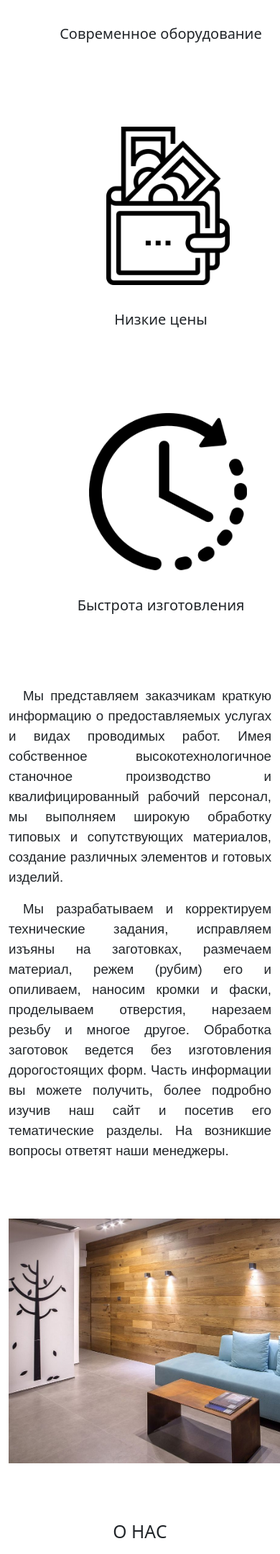
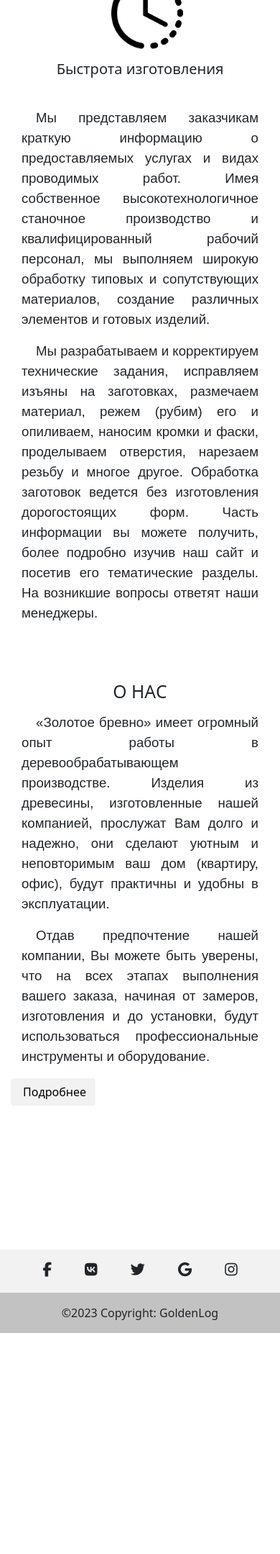
Before and after one commit to myrahkis/goldenlog, a Django app: page / in a window 390 px wide; the page is wider, and only the part inside the window is pictured. Shown: the part 1199-3358 px from the top of that part at 72% size. After the commit the page ends 3051 px from the top of that part, so only its background shows below. Run offline with Django 4.2, Linux system fonts and the light colour scheme; data that the repository does not hold is empty; some libraries are stand-ins or nearby versions.

Commit message:
trying to make main page responsive

```diff
--- a/static/css/styleMainPage.css
+++ b/static/css/styleMainPage.css
@@ -1,6 +1,27 @@
 * {
     box-sizing: border-box;
 }
+
+body {
+    margin: 0;
+    padding: 0;
+}
+
+h1, h2, h3, h4, h5, h6 {
+    margin: 0;
+    /*line-height: 1.4em;*/
+}
+
+.container-fluid {
+    padding: 0;
+}
+
+.container {
+    max-width: 1110px;
+    margin: 0 auto;
+    padding: 0;
+}
+
 
 /* carousel styles */
 
@@ -27,11 +48,6 @@
   width:100%;
 }
 
-/* background carousel */
-
-.backContainer {
-    background: linear-gradient(#40372F, transparent);
-}
 
 /* registration button styles */
 
@@ -62,39 +78,14 @@ a {
     color: inherit;
 }
 
-/*  MAIN PAGE */
-
-@media (min-width: 1200px) {
-    .containerAbout{
-        margin-right: auto;
-        margin-left: auto;
-        max-width: 1070px;
-    }
-}
-
-/*@media (min-width: 1200px) {*/
-/*    .containerAboutMain{*/
-/*        max-width: 1200px;*/
-/*    }*/
-/*}*/
 
 /*under carousel*/
 
-.mainImg {
-    float:left;
-    /*margin-top: 30px;*/
-    margin-right: 30px;
-}
-
-.sign {
-    padding: 7px;
-    margin: 10px 0 5px 5px;
-}
-
 .containerImg {
     display: flex;
-    justify-items: center;
-    flex-flow: wrap;
+    /*justify-items: center;*/
+    flex-direction: row;
+    margin-bottom: 20px;
     /*flex-wrap: wrap;*/
 }
 
@@ -107,28 +98,142 @@ p {
 .textAbout {
     font-family: 'Poppins', sans-serif;
     font-size: 14pt;
+    text-align: justify;
 }
 
-/* footer styles*/
+.sign {
+    margin: 60px;
+    padding: 7px;
+    /*margin: 10px 0 5px 5px;*/
+}
 
-/** {*/
-/*  margin: 0;*/
+.sign-h5 {
+    text-align: center;
+    margin-top: 10px;
+}
+
+.sign-img {
+    width: 220px;
+    height: 220px;
+}
+
+.p-index-about {
+    text-align: justify;
+}
+
+.about-img {
+    float:left;
+    margin-right: 30px;
+    margin-top: 20px;
+    width: 510px;
+    height: 340px;
+    margin-bottom: 80px;
+}
+
+/* footer */
+
+/*.footer {*/
+
 /*}*/
 
-/*html,*/
-/*body {*/
-/*  height: 100%;*/
-/*}*/
+/* responsive */
 
-/*body {*/
-/*  display: flex;*/
-/*  flex-direction: column;*/
-/*}*/
+/* Large: 992-1199px */
+@media (max-width: 1199px) {
+    .container {
+        max-width: 960px;
+        margin: 0 auto;
+    }
+    .sign {
+        margin: 30px;
+    }
+    .sign-img {
+        width: 200px;
+        height: 200px;
+    }
+    .btn-about {
+        margin-top: -130px;
+    }
+}
 
-/*.content {*/
-/*  flex: 1 0 auto;*/
-/*}*/
+/* Medium: 768-991px */
+@media (max-width: 991px) {
+    .container {
+        max-width: 720px;
+        margin: 0 auto;
+    }
+    .sign {
+        margin: 15px;
+    }
+    .sign-img {
+        width: 150px;
+        height: 150px;
+    }
+    .about-img {
+        margin-top: 60px;
+        width: 390px;
+        height: 240px;
+        margin-bottom: 30px;
+    }
+    .btn-about {
+        margin-top: 0;
+    }
+}
 
-/*footer {*/
-/*  flex: 0 0 auto;*/
-/*}*/
+/* Small: 576-767px */
+@media (max-width: 767px) {
+    .container {
+        max-width: 540px;
+        margin: 0 auto;
+    }
+    .sign {
+        margin: 15px;
+    }
+    .sign-img {
+        width: 100px;
+        height: 100px;
+    }
+    .about-img {
+        display: block;
+        float: top;
+        margin: 0 15px 60px 15px;
+        width: 390px;
+        height: 240px;
+        /*margin-bottom: 60px;*/
+    }
+    .carousel {
+        visibility: hidden;
+        display: none;
+    }
+    .navbar-expand {
+        flex-wrap: wrap;
+    }
+    .h2-about {
+        text-align: center;
+        margin-bottom: 15px;
+    }
+}
+
+/* Large: 0(320)-575px */
+@media (max-width: 575px) {
+    .container {
+        padding: 0 15px;
+        margin: 0 auto;
+    }
+    .containerImg {
+        flex-direction: column;
+        text-align: center;
+    }
+    .sign-img {
+        width: 100px;
+        height: 100px;
+    }
+    .about-img {
+        visibility: hidden;
+        display: none;
+    }
+    .carousel {
+        visibility: hidden;
+        display: none;
+    }
+}
--- a/templates/base.html
+++ b/templates/base.html
@@ -16,9 +16,9 @@
     {% block css %}{% endblock %}
     <title>{% block title %}{% endblock %}</title>
 </head>
-<header style="margin-bottom: 110px">
-    <nav class="navbar navbar-expand-lg navbar-light fixed-top" style="background-color: #F2F2F2;">
-      <div class="container-fluid">
+<header class="header" id="header" style="margin-bottom: 110px">
+    <nav class="navbar navbar-expand navbar-light fixed-top" style="background-color: #F2F2F2;">
+      <div class="container-xl">
         <div class="navbar-brand">
             <img src="{% static 'images/logo.png' %}" alt=":(" width="30" height="30" class="d-inline-block align-text-top">
             GoldenLog
@@ -82,16 +82,11 @@
     </nav>
 </header>
 <body>
-    {#    "{% static 'images/bedroom.jpg' %}"#}
-    {#    "{% static 'images/kitchen.jpg' %}"#}
-    {#    "{% static 'images/lamp.jpg' %}"#}
-
     {% block contend %}
     {% endblock %}
-
-    <footer class="text-center text-white" style="background-color: #F2F2F2; margin-top: 200px">
+    <footer class="footer text-center text-white" style="background-color: #F2F2F2; margin-top: 200px">
       <!-- Grid container -->
-      <div class="container pt-1">
+      <div class="container-fluid">
         <!-- Section: Social media -->
         <section class="mb-1">
           <!-- Facebook -->
@@ -102,7 +97,6 @@
             data-mdb-ripple-color="dark"
             ><i class="fab fa-facebook-f"></i
           ></a>
-
           <!-- VK -->
           <a
             class="btn btn-link btn-floating btn-lg text-dark m-1"
@@ -111,7 +105,6 @@
             data-mdb-ripple-color="dark"
             ><i class="fab fa-vk"></i
           ></a>
-
           <!-- Twitter -->
           <a
             class="btn btn-link btn-floating btn-lg text-dark m-1"
@@ -120,7 +113,6 @@
             data-mdb-ripple-color="dark"
             ><i class="fab fa-twitter"></i
           ></a>
-
           <!-- Google -->
           <a
             class="btn btn-link btn-floating btn-lg text-dark m-1"
@@ -129,7 +121,6 @@
             data-mdb-ripple-color="dark"
             ><i class="fab fa-google"></i
           ></a>
-
           <!-- Instagram -->
           <a
             class="btn btn-link btn-floating btn-lg text-dark m-1"
@@ -142,10 +133,9 @@
         <!-- Section: Social media -->
       </div>
       <!-- Grid container -->
-
       <!-- Copyright -->
       <div class="text-center text-dark p-3" style="background-color: rgba(0, 0, 0, 0.2);">
-        ©2022 Copyright: GoldenLog
+        ©2023 Copyright: GoldenLog
       </div>
       <!-- Copyright -->
     </footer>
--- a/templates/index.html
+++ b/templates/index.html
@@ -3,12 +3,8 @@
 {% block title %}GoldenLog{% endblock %}
 {% block css %}<link href="{% static 'css/styleMainPage.css' %}" rel="stylesheet">{% endblock %}
 
-<body>
-{#    "{% static 'images/bedroom.jpg' %}"#}
-{#    "{% static 'images/kitchen.jpg' %}"#}
-{#    "{% static 'images/lamp.jpg' %}"#}
-
 {% block contend %}
+    <div class="container-fluid">
         <div id="carouselExampleCaptions" class="carousel slide" data-bs-ride="carousel" style="margin-top: -53px; margin-bottom: 80px">
             <div class="carousel-indicators">
                 <button type="button" data-bs-target="#carouselExampleCaptions" data-bs-slide-to="0" class="active"
@@ -51,11 +47,10 @@
                 <span class="visually-hidden">Next</span>
             </button>
         </div>
-    <!-- /.carousel -->
-
+    </div>
     <div class="container">
         <h2 style="text-align: center; margin-bottom: 30px">Рекомендуем Вам следующую продукцию:</h2>
-        <div class="textAbout" style="text-align: justify">
+        <div class="textAbout">
             <ul style="margin-bottom: 70px">
                 <li><b>Дверные блоки</b> по конкретным индивидуальным замерам, представленные в разных оттенках и стилях.</li>
                 <li><b>Мебель</b> из благородной древесины для роскошного декора кабинета или офиса</li>
@@ -65,50 +60,51 @@
                     каюты теплохода и т.д.</li>
             </ul>
         </div>
-
+        <div class="container">
             <h2 style="text-align: center">Почему делать заказы у нас выгодно?</h2>
-        <div class="containerImg" style="margin-bottom: 80px">
+            <div class="containerImg">
                 <figure class="sign">
-               <p><img src="{% static 'images/mech.png' %}" alt=":(" width="220" height="220" style="margin: 80px"></p>
-               <h5 style="text-align: center; margin-top: -60px">Современное оборудование</h5>
+                   <p><img class="sign-img" src="{% static 'images/mech.png' %}" alt=":(" width="220" height="220"></p>
+                   <h5 class="sign-h5">Современное оборудование</h5>
                 </figure>
                 <figure class="sign">
-               <p><img src="{% static 'images/money.png' %}" alt=":(" width="220" height="220" style="margin: 80px"></p>
-               <h5 style="text-align: center; margin-top: -60px">Низкие цены</h5>
+                   <p><img class="sign-img" src="{% static 'images/money.png' %}" alt=":(" width="220" height="220"></p>
+                   <h5 class="sign-h5">Низкие цены</h5>
                 </figure>
                 <figure class="sign">
-               <p><img src="{% static 'images/time.png' %}" alt=":(" width="220" height="220" style="margin: 80px"></p>
-               <h5 style="text-align: center; margin-top: -60px">Быстрота изготовления</h5>
+                   <p><img class="sign-img" src="{% static 'images/time.png' %}" alt=":(" width="220" height="220"></p>
+                   <h5 class="sign-h5">Быстрота изготовления</h5>
                 </figure>
             </div>
-
-        <p style="text-align: justify">
+        </div>
+        <div class="container">
+            <p class="p-index-about">
                 Мы представляем заказчикам краткую информацию о предоставляемых услугах и видах проводимых работ. Имея
                 собственное высокотехнологичное станочное производство и квалифицированный рабочий персонал, мы выполняем
                 широкую обработку типовых и сопутствующих материалов, создание различных элементов и готовых изделий.
             </p>
-        <p style="text-align: justify; margin-bottom: 80px">
+            <p class="p-index-about" style="margin-bottom: 80px">
                 Мы разрабатываем и корректируем технические задания, исправляем изъяны на заготовках, размечаем материал,
                 режем (рубим) его и опиливаем, наносим кромки и фаски, проделываем отверстия, нарезаем резьбу и многое другое.
                 Обработка заготовок ведется без изготовления дорогостоящих форм. Часть информации вы можете получить,
                 более подробно изучив наш сайт и посетив его тематические разделы. На возникшие вопросы ответят наши менеджеры.
             </p>
-
-        <img src="{% static 'images/main.jpg' %}" style="width: 510px; height: 340px; margin-bottom: 80px" alt="responsive image" class="mainImg">
-        <h2 style="text-align: center; margin-bottom: 15px; ">О НАС</h2>
-        <p style="text-align: justify">
+            <img class="about-img" src="{% static 'images/main.jpg' %}" alt="responsive image">
+        </div>
+        <div class="container">
+            <h2 class="h2-about">О НАС</h2>
+            <p class="p-index-about">
                 «Золотое бревно» имеет огромный опыт работы в деревообрабатывающем производстве. Изделия из древесины,
                 изготовленные нашей компанией, прослужат Вам долго и надежно, они сделают уютным и неповторимым ваш дом
                 (квартиру, офис), будут практичны и удобны в эксплуатации.
             </p>
-        <p style="text-align: justify">
+            <p class="p-index-about">
                 Отдав предпочтение нашей компании, Вы можете быть уверены, что на всех этапах выполнения вашего заказа,
                 начиная от замеров, изготовления и до установки, будут использоваться профессиональные инструменты и оборудование.
             </p>
-        <button type="button" class="btn btn-primary ms-auto"><a class="button" href="{% url 'about' %}"><i style="padding: 7px 2px;"></i>
+        </div>
+        <button type="button" class="btn-about btn btn-primary ms-auto"><a class="button" href="{% url 'about' %}"><i style="padding: 7px 2px;"></i>
             Подробнее</a>
         </button>
     </div>
 {% endblock %}
-</body>
-</html>
```
Lines whose indentation alone changed are shown as unchanged.
